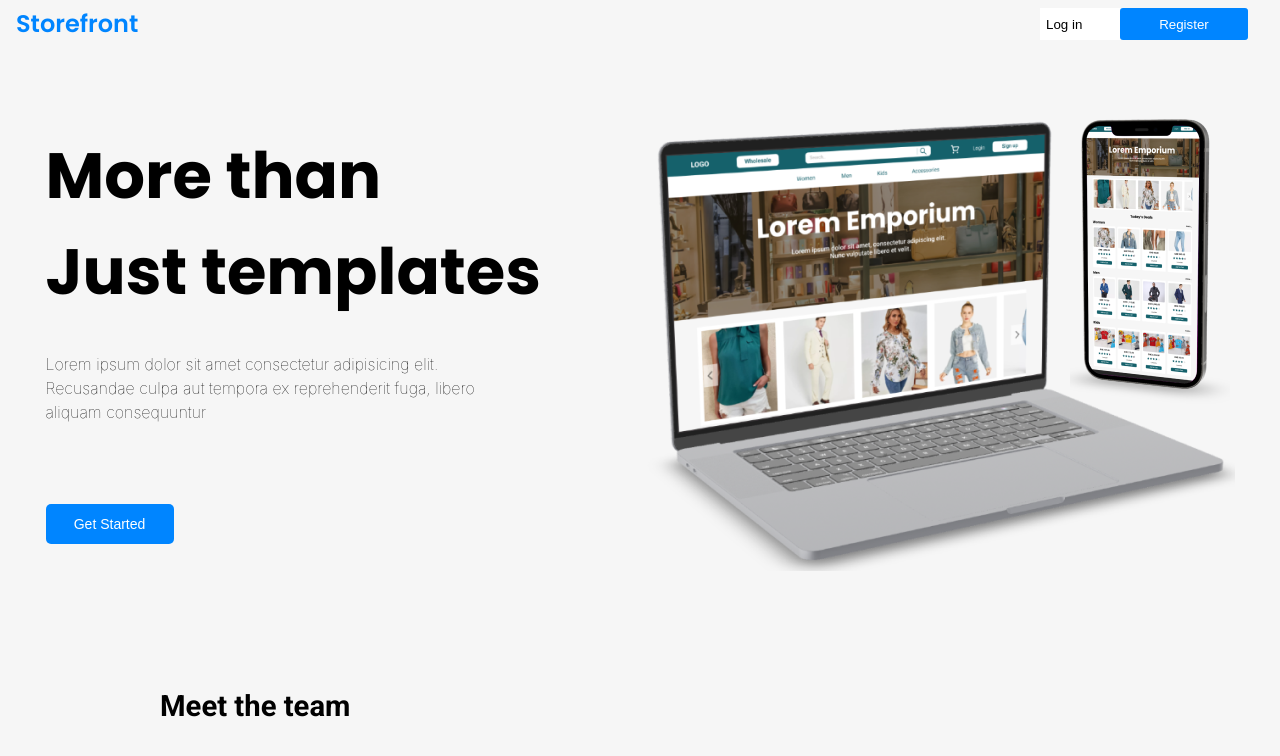
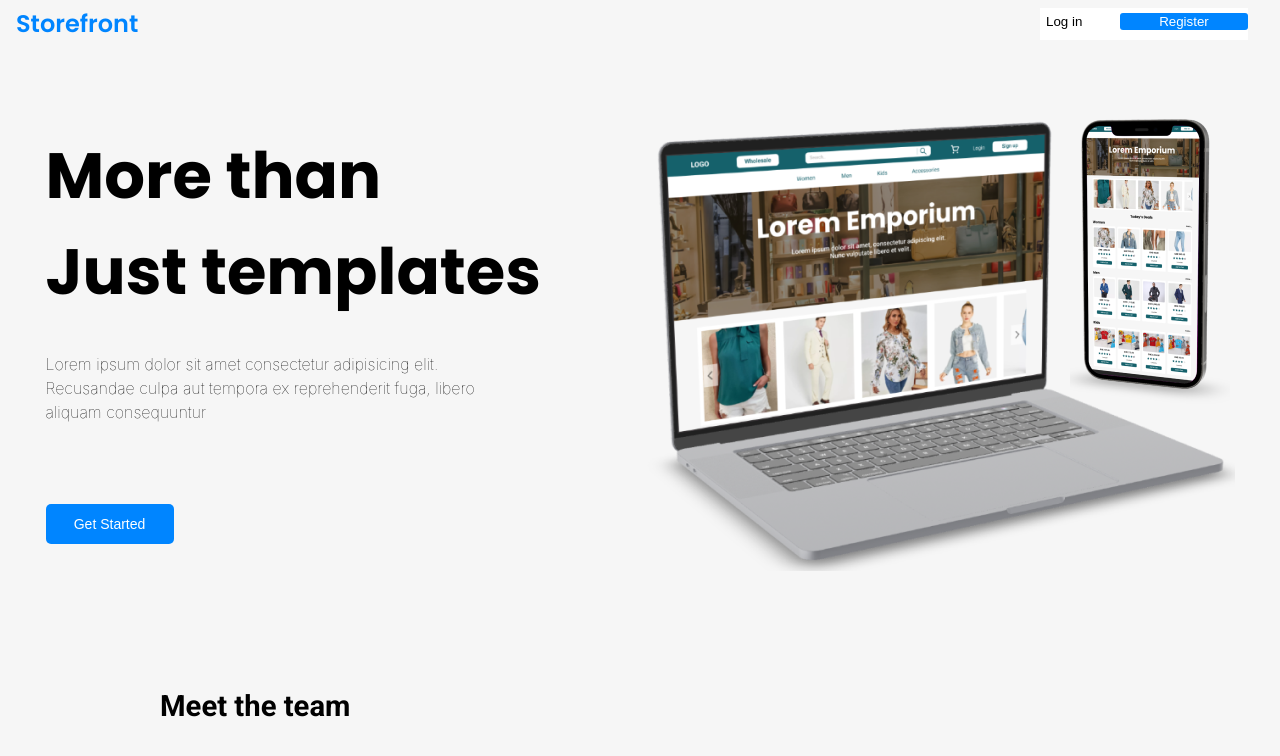
Before and after one commit to amt-augustineopokukesse/my-storefront-frontend, a React (Vite) app: page / in a window 1280 px wide. Shown: the top 756 px of the page. Built offline with nearby package versions, Linux system fonts and the light colour scheme.

Commit message:
Added signup auth notifications

```diff
--- a/src/components/TopBar.tsx
+++ b/src/components/TopBar.tsx
@@ -1,7 +1,8 @@
 import { HeaderText } from "./HeaderText"
 import '../assets/styles/TopBar.scss'
 import { useState } from "react"
-import burger from '../assets/images/menu-hamburger.svg'
+import burger from '../assets/images/menu-hamburger.svg';
+import { Link } from "react-router-dom";
 
 export const TopBar = () => {
 
@@ -14,8 +15,14 @@ export const TopBar = () => {
         <div className="top-bar">
             <HeaderText />
             <span className="login-register-buttons">
-                <button className="login-button">Log in</button>
-                <button className="register-button">Register</button>
+                <Link to='/login'>
+                    <button className="login-button">Log in</button>
+                </Link>
+                <Link to='/signup'>
+                    <button className="register-button">Register</button>
+                </Link>
+
+
             </span>
             <div className="harmburger-menu">
                 <button className="menu-button" onClick={handleClick}>
```
